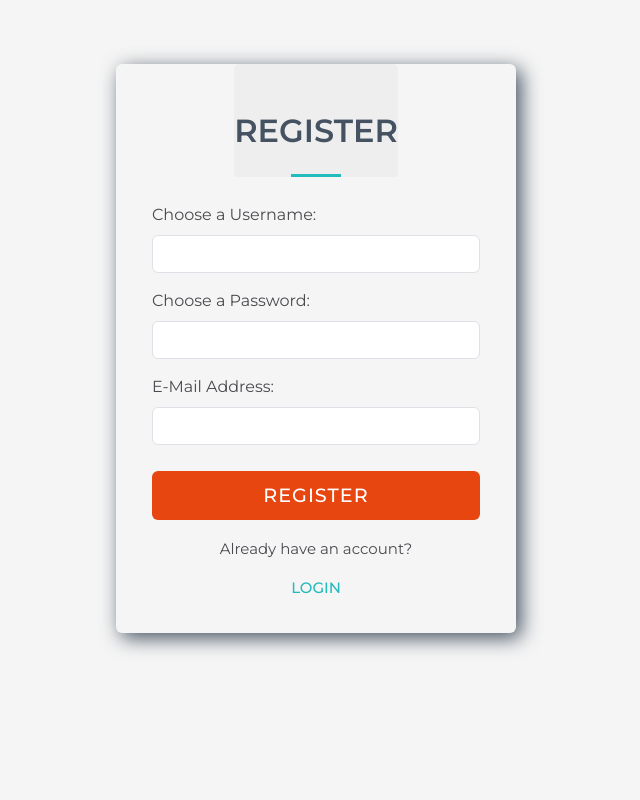
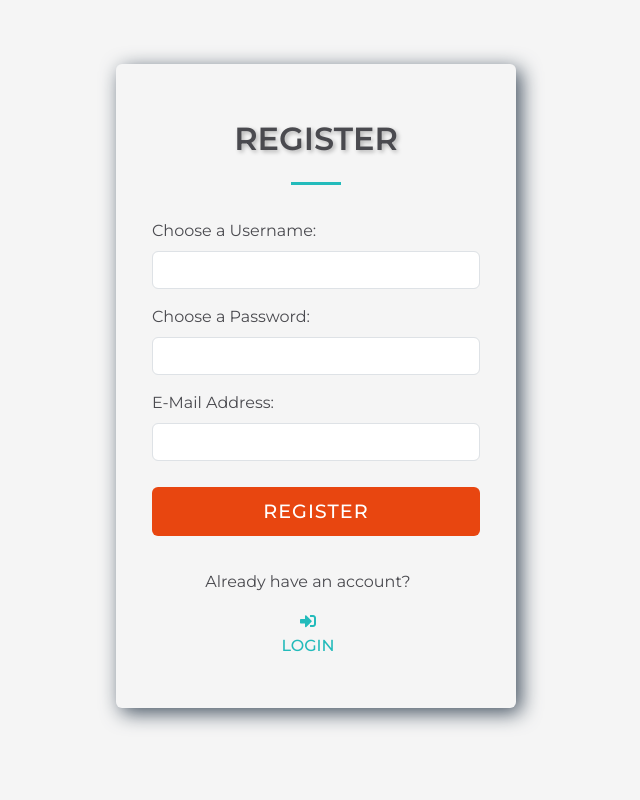
Before and after one commit to Code-Institute-Community/business-analysis-project, a Flask app: page /register in a window 1280 px wide. Shown: the part 56-856 px from the top of the page, without its empty margins (324-964 px from the left). Run offline with Flask 2, Linux system fonts and the light colour scheme; parts of the project's set-up code (start-up, migrations or seed data) failed here and were passed over; some libraries are stand-ins or nearby versions.

Commit message:
Clean up the register form

```diff
--- a/app/static/css/style.css
+++ b/app/static/css/style.css
@@ -53,6 +53,7 @@ h1.auth-header{
     font-weight: 600;
     text-transform: uppercase;
     font-size: 2rem;
+    text-shadow: 2px 2px 4px #00000047;
 }
 
 #registerForm {
@@ -174,20 +175,6 @@ label.form-label {
     font-size: 15px;
 }
 
-a.card-footer-text {
-    color: var(--s-teal);
-    text-decoration: none;
-}
-
-a.card-footer-text:hover {
-    color: #23bbbb91
-}
-
-.register-cta {
-    font-family: 'Montserrat', sans-serif;
-    margin-top: 20px;
-}
-
 a.link-text {
     color: var(--s-teal);
 }
@@ -196,8 +183,9 @@ a.link-text:hover {
     color: #23bbbb91
 }
 
-i.fas.fa-lock, i.fas.fa-user-plus {
-    color: var(--p-navy);
-    text-shadow: 1px 1px 3px var(--p-navy);
+.auth-footer-cta {
+    font-size: 1rem;
+    /* text-shadow: 1px 1px 2px #44526163; */
+    text-decoration: none;
 }
 /* ------------./end-authentication-forms ------------ */
--- a/app/templates/auth/login.html
+++ b/app/templates/auth/login.html
@@ -39,9 +39,9 @@
                         class="card-footer border-0 mb-3 mb-md-5 mi-auto bg-transparent d-block d-md-flex justify-content-between">
                         <!--start-auth-reset-password-cta-->
                         <div class="auth-footer-cta text-center ms-md-3 mb-3">
-                            <a class="card-footer-text" href="{{ url_for('auth.reset_password') }}">
+                            <a class="link-text" href="{{ url_for('auth.reset_password') }}">
                                 <div>
-                                    <i class="fas fa-lock fa-1x"></i>
+                                    <i class="link-text fas fa-lock fa-1x"></i>
                                 </div>
                                 <div class="text-center">
                                     <p class="card-footer-text">Forgot Password?</p>
@@ -51,7 +51,7 @@
                         <!--./end-auth-reset-password-cta-->
                         <!--start-auth-register-cta-->
                         <div class="auth-footer-cta text-center me-md-3 mb-3">
-                            <a class="card-footer-text" href="{{ url_for('auth.register') }}">
+                            <a class="link-text" href="{{ url_for('auth.register') }}">
                                 <div>
                                     <i class="fas fa-user-plus fa-1x"></i>
                                 </div>
--- a/app/templates/auth/register.html
+++ b/app/templates/auth/register.html
@@ -13,14 +13,16 @@
                 <!--start-card-->
                 <div class="card card-light">
                     <!--start-card-header-->
-                        <div class="card-header card-header-light">
+                    <div class="card-header bg-transparent border-0">
                         <h1 class="mt-5 text-center auth-header">Register</h1>
                         <hr class="divider mt-4">
                     </div>
                     <!--./end-card-header-->
                     <!--start-card-body-->
                     <div class="card-body card-body-light">
-                        <form name="register" class="register-form" method="POST" action="{{ url_for('auth.register') }}">
+                        <!--start-form-->
+                        <form name="register" class="register-form" method="POST"
+                            action="{{ url_for('auth.register') }}">
                             {{ form.hidden_tag() }}
                             {{ form.csrf_token }}
                             {{ render_field(form.username) }}
@@ -30,16 +32,25 @@
                                 {{ render_field(form.submit) }}
                             </div>
                             <!--start-card-footer-->
-                            <div class="card-footer border-0 bg-transparent">
-                            <div class="row d-flex text-center">
-                                <div class="col-12">
+                            <div class="card-footer border-0 bg-transparent mt-3">
+                                <!--start-auth-register-cta-->
+                                <div class="auth-footer-cta text-center me-md-3 mb-3">
                                     <p>Already have an account?</p>
-                                    <a class="link-text" href="{{ url_for('auth.login') }}">Login</a>
+                                    <a class="link-text" href="{{ url_for('auth.login') }}">
+                                        <div>
+                                            <i class="link-text fas fa-sign-in-alt fa-1x"></i>
                                         </div>
+                                        <div class="text-center">
+                                            <p class="card-footer-text">Login</p>
                                         </div>
+                                    </a>
+                                </div>
+                                <!--./end-auth-register-cta-->
+
                             </div>
                             <!--./end-card-footer-->
                         </form>
+                        <!--./end-form-->
                     </div>
                     <!--./end-card-body-->
                 </div>
```
Lines whose indentation alone changed are shown as unchanged.
